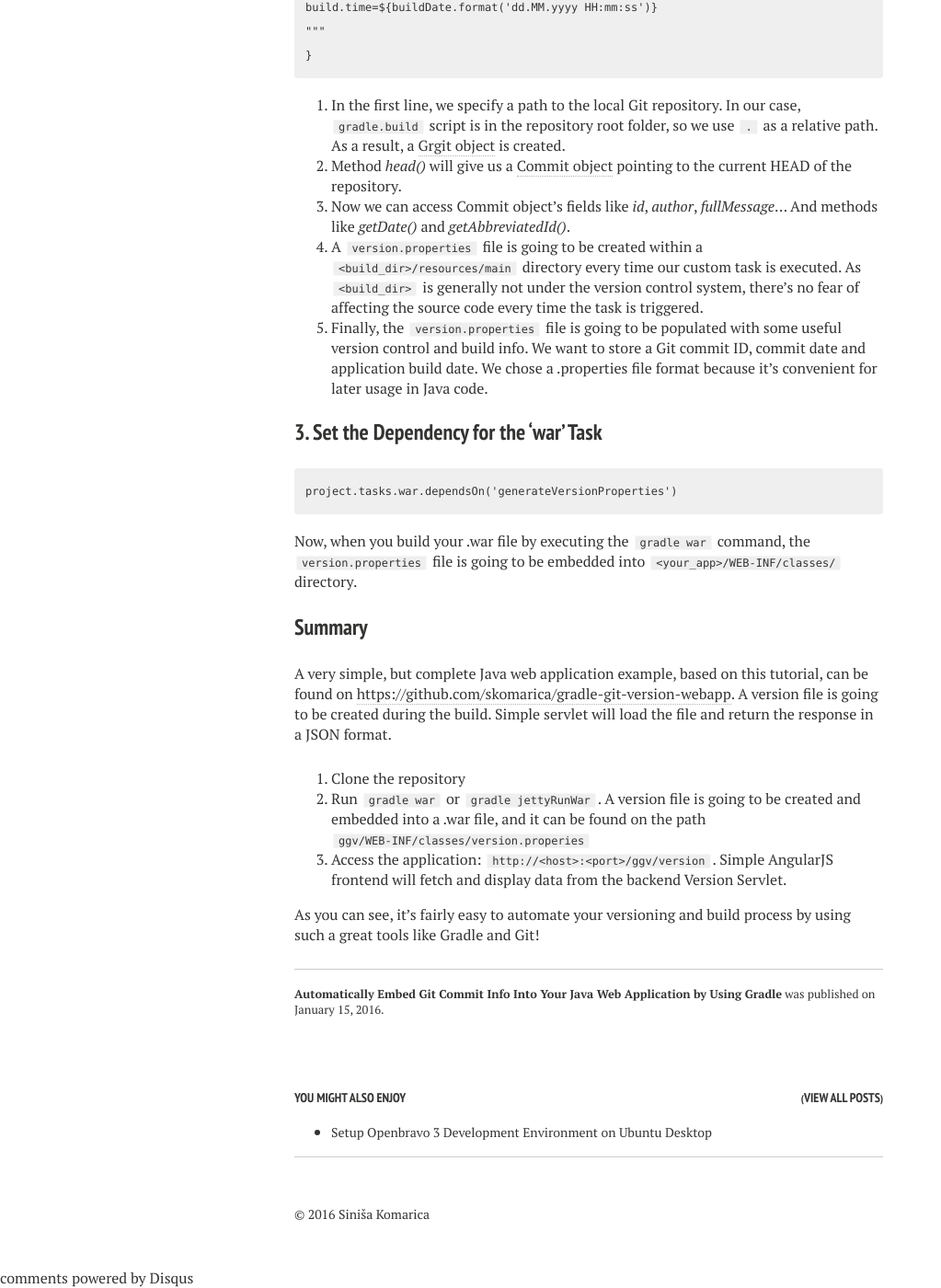
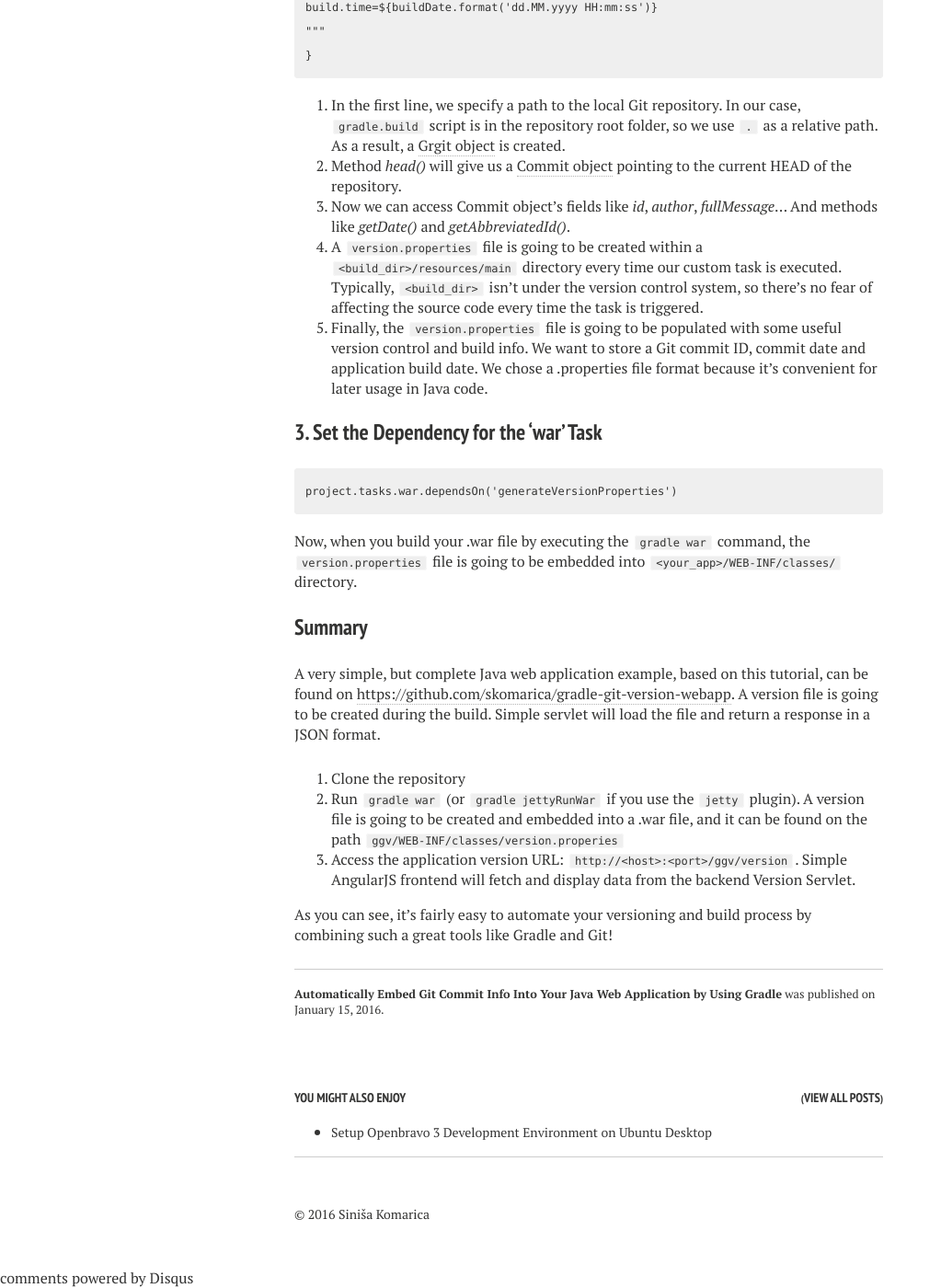
Before and after one commit to skomarica/skomarica.github.io, a Jekyll site: the page built from _posts/2016-01-15-automatically-embed-git-commit-info-into-your-java-web-application-by-using-gradle.md, in a window 1280 px wide and 1400 px high, scrolled down 1308 px. Shown: the whole window at 92% size, without its empty margins (0-1023 px from the left). Built offline with Jekyll 4.4.1, drawn with Linux system fonts in a browser that asks for light colours; nearby versions of some CDN libraries; Markdown is read by kramdown in place of the engine named in the settings; comment, search, counter and statistics services are not loaded; some of the changed text lies outside the part shown.

Commit message:
Updated blog text.

```diff
--- a/_posts/2016-01-15-automatically-embed-git-commit-info-into-your-java-web-application-by-using-gradle.md
+++ b/_posts/2016-01-15-automatically-embed-git-commit-info-into-your-java-web-application-by-using-gradle.md
@@ -60,7 +60,7 @@ build.time=${buildDate.format('dd.MM.yyyy HH:mm:ss')}
 1. In the first line, we specify a path to the local Git repository. In our case, `gradle.build` script is in the repository root folder, so we use `.` as a relative path. As a result, a [Grgit object](https://github.com/ajoberstar/grgit/blob/master/src/main/groovy/org/ajoberstar/grgit/Grgit.groovy) is created.
 2. Method _head()_ will give us a [Commit object](https://github.com/ajoberstar/grgit/blob/master/src/main/groovy/org/ajoberstar/grgit/Commit.groovy) pointing to the current HEAD of the repository.
 3. Now we can access Commit object's fields like _id_, _author_, _fullMessage_... And methods like _getDate()_ and _getAbbreviatedId()_.
-4. A `version.properties` file is going to be created within a `<build_dir>/resources/main` directory every time our custom task is executed. As `<build_dir>` is generally not under the version control system, there's no fear of affecting the source code every time the task is triggered.
+4. A `version.properties` file is going to be created within a `<build_dir>/resources/main` directory every time our custom task is executed. Typically, `<build_dir>` isn't under the version control system, so there's no fear of affecting the source code every time the task is triggered.
 5. Finally, the `version.properties` file is going to be populated with some useful version control and build info. We want to store a Git commit ID, commit date and application build date. We chose a .properties file format because it's convenient for later usage in Java code.
 
 ### 3. Set the Dependency for the 'war' Task
@@ -72,10 +72,10 @@ Now, when you build your .war file by executing the `gradle war` command, the `v
 
 ### Summary
 
-A very simple, but complete Java web application example, based on this tutorial, can be found on [https://github.com/skomarica/gradle-git-version-webapp](https://github.com/skomarica/gradle-git-version-webapp). A version file is going to be created during the build. Simple servlet will load the file and return the response in a JSON format.
+A very simple, but complete Java web application example, based on this tutorial, can be found on [https://github.com/skomarica/gradle-git-version-webapp](https://github.com/skomarica/gradle-git-version-webapp). A version file is going to be created during the build. Simple servlet will load the file and return a response in a JSON format.
 
 1. Clone the repository
-2. Run `gradle war` or `gradle jettyRunWar`. A version file is going to be created and embedded into a .war file, and it can be found on the path `ggv/WEB-INF/classes/version.properies`
-3. Access the application: `http://<host>:<port>/ggv/version`. Simple AngularJS frontend will fetch and display data from the backend Version Servlet.
+2. Run `gradle war` (or `gradle jettyRunWar` if you use the `jetty` plugin). A version file is going to be created and embedded into a .war file, and it can be found on the path `ggv/WEB-INF/classes/version.properies`
+3. Access the application version URL: `http://<host>:<port>/ggv/version`. Simple AngularJS frontend will fetch and display data from the backend Version Servlet.
 
-As you can see, it's fairly easy to automate your versioning and build process by using such a great tools like Gradle and Git!
+As you can see, it's fairly easy to automate your versioning and build process by combining such a great tools like Gradle and Git!
```
Also changed, not shown: other parts of _posts/2016-01-15-automatically-embed-git-commit-info-into-your-java-web-application-by-using-gradle.md (+1 -1 lines).
